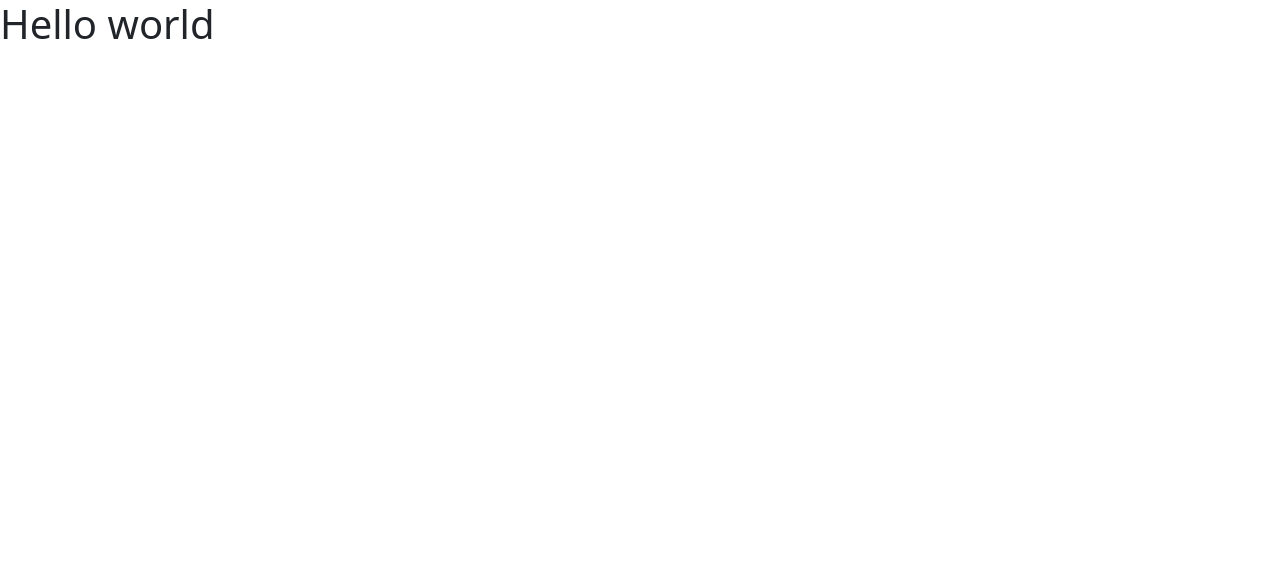
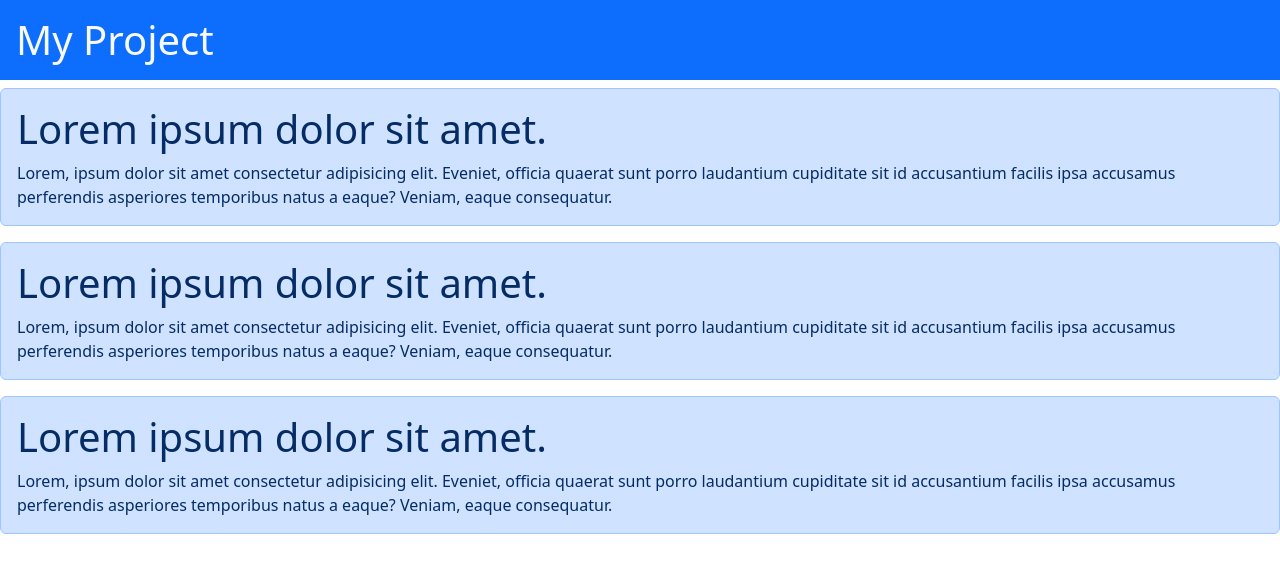
Before and after one commit to pranay2097/second-react-app, a React (Create React App) app: page / in a window 1280 px wide. Shown: the top 572 px of the page. Built offline with nearby package versions, Linux system fonts and the light colour scheme.

Commit message:
simple website

```diff
--- a/src/App.js
+++ b/src/App.js
@@ -2,8 +2,21 @@
 function App() {
   return (
     <>
-      <h1>Hello world</h1>
+      <h1 className="bg-primary text-light p-3">My Project</h1>
+      <div className="alert alert-primary">
+        <h1>Lorem ipsum dolor sit amet.</h1>
+        Lorem, ipsum dolor sit amet consectetur adipisicing elit. Eveniet, officia quaerat sunt porro laudantium cupiditate sit id accusantium facilis ipsa accusamus perferendis asperiores temporibus natus a eaque? Veniam, eaque consequatur.
+      </div>
 
+      <div className="alert alert-primary">
+        <h1>Lorem ipsum dolor sit amet.</h1>
+        Lorem, ipsum dolor sit amet consectetur adipisicing elit. Eveniet, officia quaerat sunt porro laudantium cupiditate sit id accusantium facilis ipsa accusamus perferendis asperiores temporibus natus a eaque? Veniam, eaque consequatur.
+      </div>
+
+      <div className="alert alert-primary">
+        <h1>Lorem ipsum dolor sit amet.</h1>
+        Lorem, ipsum dolor sit amet consectetur adipisicing elit. Eveniet, officia quaerat sunt porro laudantium cupiditate sit id accusantium facilis ipsa accusamus perferendis asperiores temporibus natus a eaque? Veniam, eaque consequatur.
+      </div>
     </>
   );
 }
```
